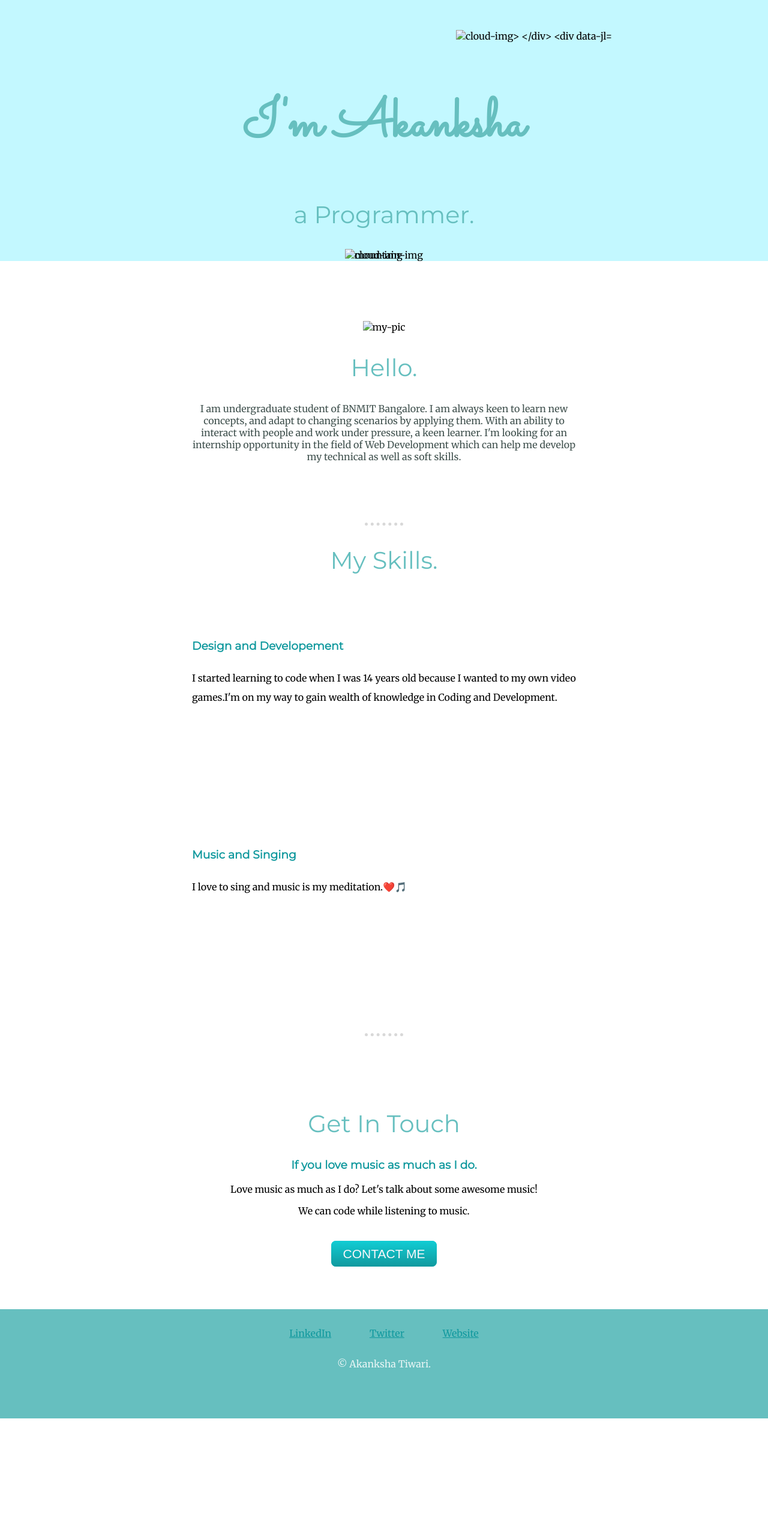
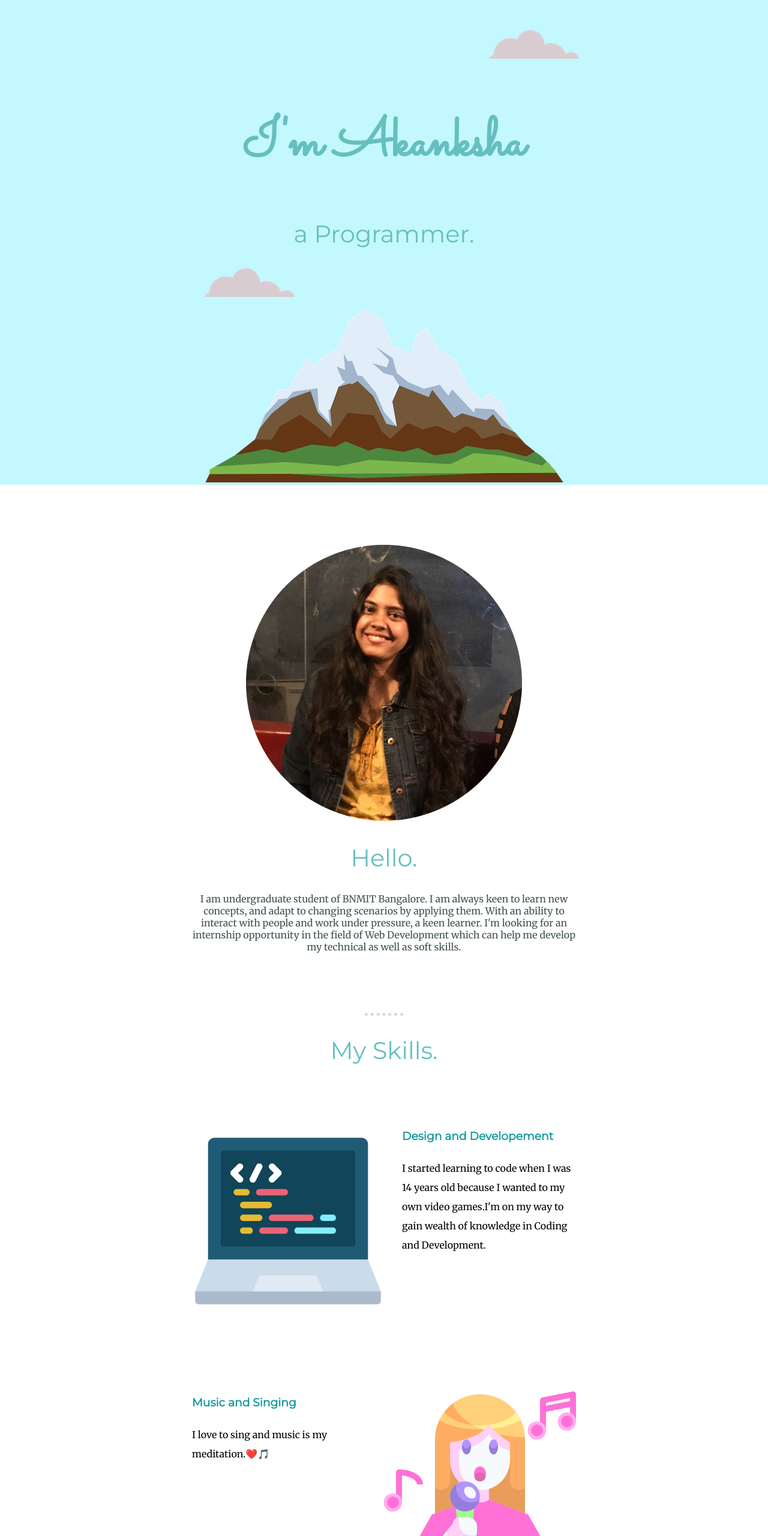
Before and after one commit to Akan-wia/My-site, a plain HTML site: page index.html in a window 1280 px wide. Shown: the top 2560 px of the page at 60% size. Before the commit the page ends 2364 px from the top, so only its background shows below. Drawn offline with Linux system fonts and the light colour scheme; files that its build step writes are made by us from their sources.

Commit message:
Directory changes

```diff
--- a/index.html
+++ b/index.html
@@ -5,7 +5,7 @@
     <meta http-equiv="X-UA-Compatible" content="IE=edge">
     <meta name="viewport" content="width=device-width, initial-scale=1.0">
     <title>Akanksha's Website</title>
-    <link rel="stylesheet" href="css/styles.css">
+    <link rel="stylesheet" href="styles.css">
     <link rel="icon" href="favicon.ico?v=2">
     <link rel="preconnect" href="https://fonts.googleapis.com">
 <link rel="preconnect" href="https://fonts.gstatic.com" crossorigin>
@@ -14,20 +14,20 @@
 <body>
 <div class="top-container-main">
     <div class="image">
-        <img  class="top-cloud" src="images/cloud.png" alt="cloud-img>
+        <img  class="top-cloud" src="cloud.png" alt="cloud-img>
     </div>
     <div class="top">
         <h1>I'm Akanksha</h1>
          <h2>a Programmer.</h2>
     </div>
     <div class="image2">
-        <img class="bottom-cloud" src="images/cloud.png" alt="cloud-img">
-        <img src="images/mountain.png" alt="mountain-img">
+        <img class="bottom-cloud" src="cloud.png" alt="cloud-img">
+        <img src="mountain.png" alt="mountain-img">
     </div>
  </div>
     <div class="middle">
         <div class="profile">
-          <img src="images/my pic.jpg" alt="my-pic">
+          <img src="my pic.jpg" alt="my-pic">
           <h2>Hello.</h2>
           <p class="intro">I am undergraduate student of BNMIT Bangalore. I am always keen to learn new concepts, and adapt to changing scenarios by applying them. With an ability to interact with people and work under pressure, a keen learner. I'm looking for an internship opportunity in the field of Web Development which can help me develop my technical as well as soft skills.</p>
         </div>
@@ -35,12 +35,12 @@
         <div class="skills">
           <h2>My Skills.</h2>
           <div class="skill-row">
-            <img class="code-img" src="images/programming.png" alt="">
+            <img class="code-img" src="programming.png" alt="">
             <h3>Design and Developement</h3>
             <p class="code-skill-desc">I started learning to code when I was 14 years old because I wanted to my own video games.I'm on my way to gain wealth of knowledge in Coding and Development.</p>
           </div>
           <div class="skill-row">
-            <img class="music-img" src="images/woman.png" alt="">
+            <img class="music-img" src="woman.png" alt="">
             <h3>Music and Singing</h3>
             <p class="music-skill-desc">I love to sing and music is my meditation.❤️🎵</p>
           </div>
```
